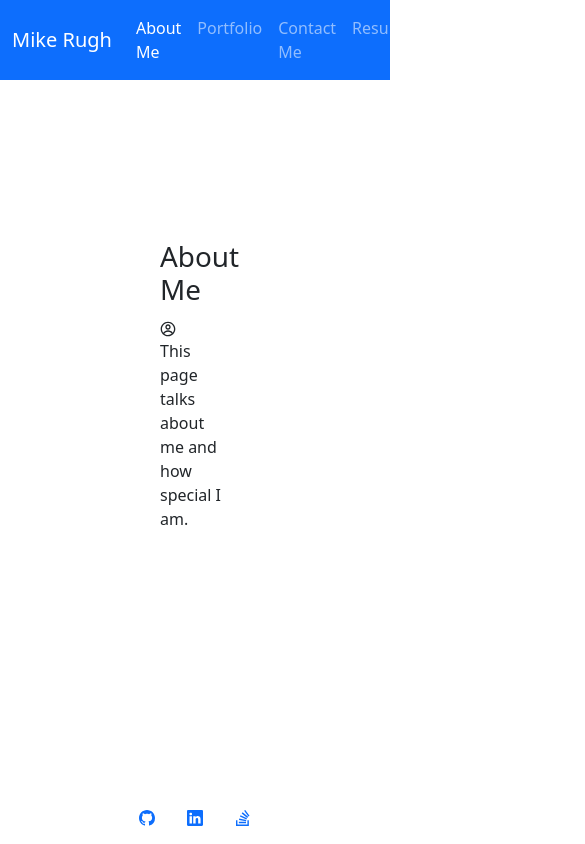
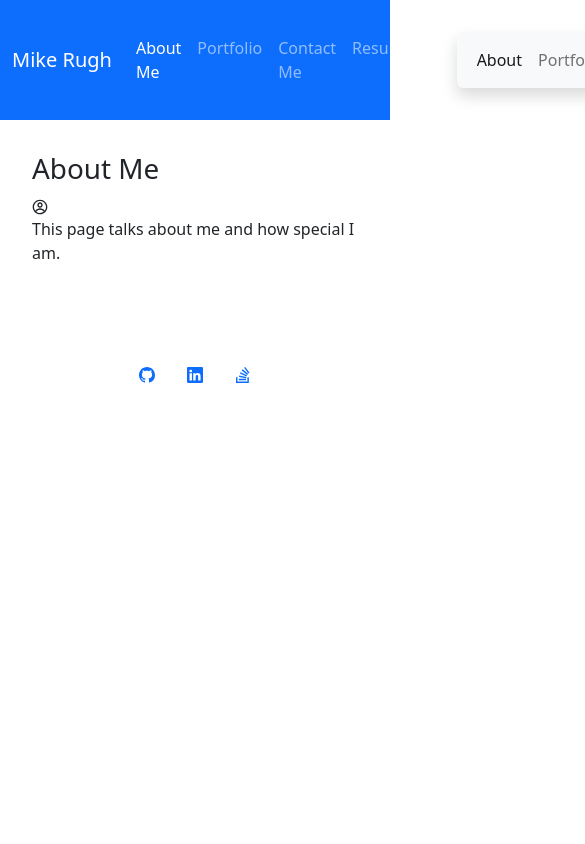
Before and after one commit to DA-Mike/reactafolio, a React (Create React App) app: page / in a window 390 px wide. Shown: the top 844 px of the page, 585 px wide, since content can reach past the window. Built offline with nearby package versions, Linux system fonts and the light colour scheme.

Commit message:
adds styling and responsive nav menu

```diff
--- a/package.json
+++ b/package.json
@@ -2,7 +2,7 @@
   "name": "reactafolio",
   "version": "0.1.0",
   "private": true,
-  "homepage": "https://DA-Mike.github.io/reactafolio",
+  "homepage": "https://DA-Mike.github.io/reactafolio/",
   "dependencies": {
     "@testing-library/jest-dom": "^5.11.4",
     "@testing-library/react": "^11.1.0",
--- a/src/App.css
+++ b/src/App.css
@@ -1,7 +1,7 @@
 .footer{
   margin-top: 1rem;
   padding: 1rem;
-  position: fixed;
+  /* position: fixed; */
   bottom: 0;
   left: 0;
   width: 100%;
@@ -13,6 +13,18 @@
   margin-bottom: 5rem;
 }
 
-.nav-items {
+.nav-ham {
+    display: none;
+}
+
+@media (max-width: 768px) {
+
+  .nav-ham {
+    display: flex;
+  }
+
+  .nav-items {
+    display: none;
+  }
 
 }
--- a/src/components/Navigation.js
+++ b/src/components/Navigation.js
@@ -2,6 +2,11 @@ import React from 'react';
 import Container from 'react-bootstrap/Container';
 import Nav from 'react-bootstrap/Nav';
 import Navbar from 'react-bootstrap/Navbar';
+// import bootstrap from 'bootstrap';
+// import { Collapse } from bootstrap;
+// import Collapse from 'react-bootstrap/Collapse'
+import 'bootstrap/dist/css/bootstrap.min.css';
+import 'bootstrap/dist/js/bootstrap.min.js';
 
 function Navigation({ currentPage, handlePageChange }) {
   return (
@@ -20,8 +25,35 @@ function Navigation({ currentPage, handlePageChange }) {
             <Nav.Link href="#resume" onClick={() => handlePageChange('Resume')}
             className={currentPage === 'Resume' ? 'nav-link active' : 'nav-link'}>Resume</Nav.Link>
           </Nav>
+          <div className="container-fluid nav-ham">
+          <nav className="navbar navbar-expand-lg navbar-light bg-light m-4 rounded shadow">
+              <div className="container-fluid">
+                  <button className="navbar-toggler" type="button"
+                      data-bs-toggle="collapse" data-bs-target="#navbarNav"
+                      aria-controls="navbarNav" aria-expanded="false"
+                      aria-label="Toggle navigation">
+                      <span className="navbar-toggler-icon"></span>
+                  </button>
+                  <div className="collapse navbar-collapse" id="navbarNav">
+                      <ul className="navbar-nav ms-auto">
+                          <li className="nav-item">
+                              <a aria-current="page" href="#about"  onClick={() => handlePageChange('About')}
+                                  className={currentPage === 'About' ? 'nav-link active' : 'nav-link'}>About</a>
+                          </li>
+                          <li className="nav-item">
+                              <a className="nav-link" href="#portfolio">Portfolio</a>
+                          </li>
+                          <li className="nav-item">
+                              <a className="nav-link" href="/">Contact</a>
+                          </li>
+                      </ul>
+                  </div>
+              </div>
+          </nav>
+          </div>
         </Container>
       </Navbar>
+
     </>
   );
 }
--- a/src/components/pages/Portfolio.js
+++ b/src/components/pages/Portfolio.js
@@ -4,7 +4,7 @@ import Project from '../Project';
 function Portfolio() {
     return (
         <div>
-            <div className='page-container'>
+            <div className=''>
                 <div className='row'>
                     <div className='col-md-3'></div>
                     <div className='project-container col-md-3'>
--- a/src/components/pages/Resume.js
+++ b/src/components/pages/Resume.js
@@ -7,7 +7,7 @@ function Resume() {
             <div className='page-container'>
                 <h1>My Resume</h1>
                 <a href="../../../assets/resume.doc" download><div>Click here to download my resume</div></a>
-                <div><h3>Front End Proficiencies</h3>
+                <div><h3>Front-End Proficiencies</h3>
                     <ul>
                         <li>HTML</li>
                         <li>CSS</li>
@@ -18,7 +18,7 @@ function Resume() {
                         <li>Angular</li>
                         <li>Bootstrap</li>
                     </ul>
-                    <h3>Back End Proficiencies</h3>
+                    <h3>Back-End Proficiencies</h3>
                     <ul>
                         <li>APIs</li>
                         <li>Node</li>
--- a/src/components/styles/pages.css
+++ b/src/components/styles/pages.css
@@ -3,7 +3,8 @@ h2 {
 }
 
 .page-container {
-    margin: 10rem;
+    margin-top: 10rem;
+    margin-left: 15%;
 }
 
 .contact-container {
@@ -23,3 +24,15 @@ h2 {
 .icon-container {
     margin: 1rem;
 }
+
+ @media (max-width: 768px) {
+
+    .page-container {
+        margin: 2rem;
+    }
+
+    .contact-container {
+        margin: 0;
+    }
+
+ }
--- a/src/components/styles/project.css
+++ b/src/components/styles/project.css
@@ -5,3 +5,11 @@
 .project-card {
     padding: 1rem;
 }
+
+@media (max-width: 768px) {
+
+    .project-container {
+        width: 85%;
+    }
+
+}
```
Also changed, not shown: 1 other file (tests, documents, lock files or other folders).
